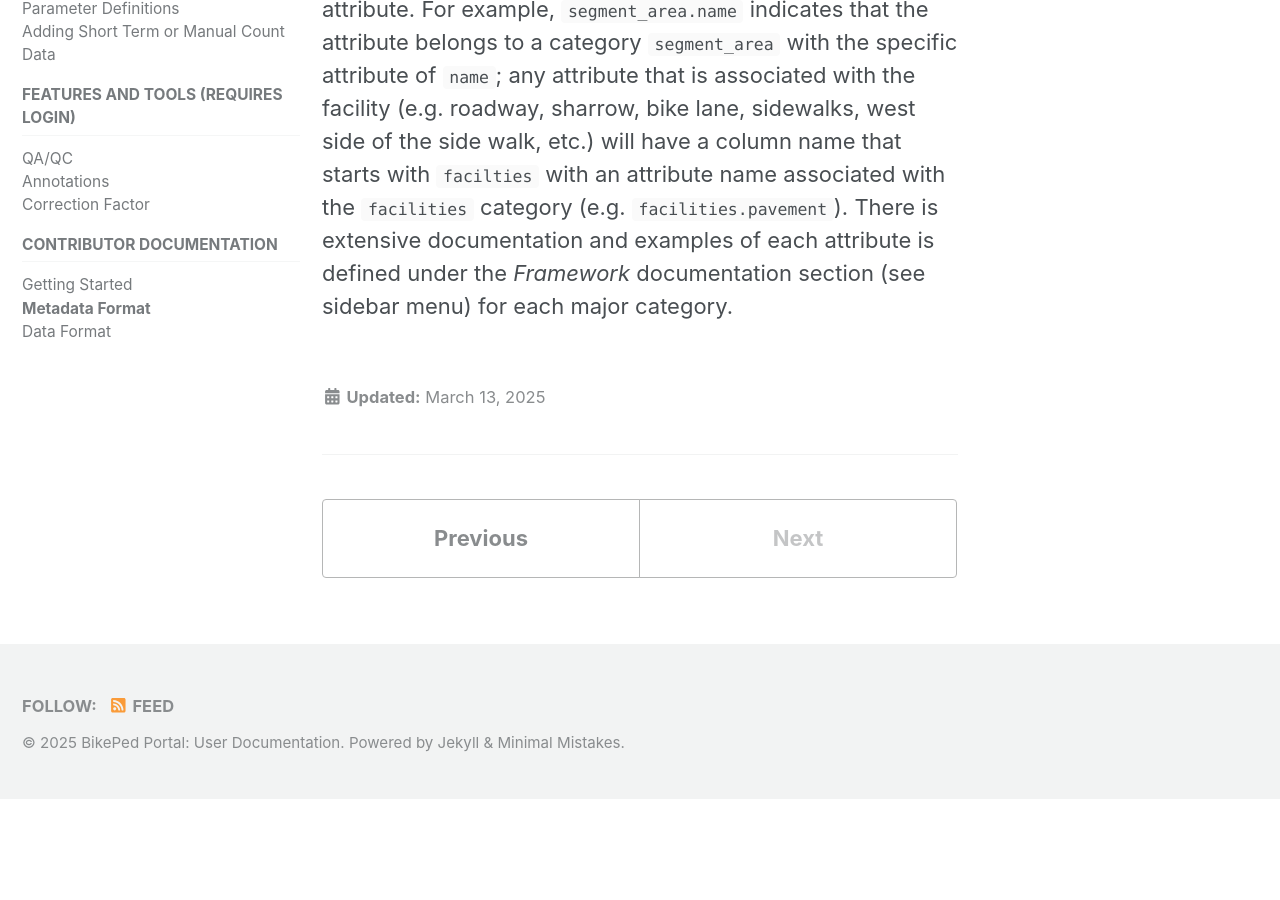
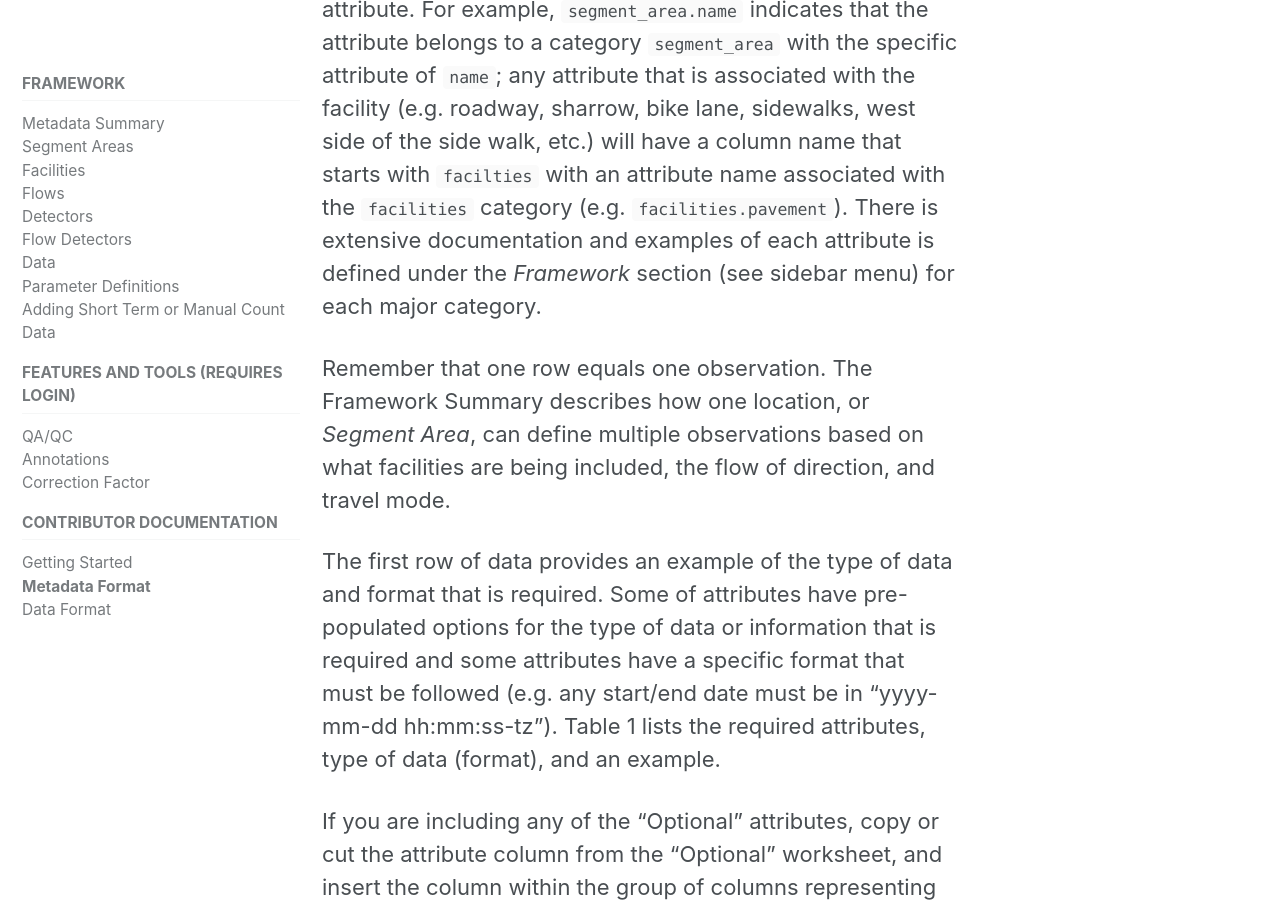
Before and after one commit to PSUTrec/documentation, a Jekyll site: the page built from _documents/13-metadata-format.md, in a window 1280 px wide and 900 px high, scrolled down 462 px. Built offline with Jekyll 4.4.1, drawn with Linux system fonts in a browser that asks for light colours; nearby versions of some CDN libraries; before the commit the page ends 1260 px from its top, so only the background shows below that; some of the changed text lies outside the part shown.

Commit message:
added to metadata format

```diff
--- a/_documents/13-metadata-format.md
+++ b/_documents/13-metadata-format.md
@@ -4,4 +4,10 @@ title: "Metadata for Manual Counts"
 
 Metadata is the data about the location of where counts are being observed. The more metadata that is provided, the more context is given about the location. The _metadata\_template.xlsx_ file contains two worksheets described as "Required" and "Optional". In BikePed Portal, there is a set number of required attributes and a number of optional attributes that can also be included.
 
-Each column is named by a category and a descriptive attribute. For example, `segment_area.name` indicates that the attribute belongs to a category `segment_area` with the specific attribute of `name`; any attribute that is associated with the facility (e.g. roadway, sharrow, bike lane, sidewalks, west side of the side walk, etc.) will have a column name that starts with `facilties` with an attribute name associated with the `facilities` category (e.g. `facilities.pavement`). There is extensive documentation and examples of each attribute is defined under the _Framework_ documentation section (see sidebar menu) for each major category.
+Each column is named by a category and a descriptive attribute. For example, `segment_area.name` indicates that the attribute belongs to a category `segment_area` with the specific attribute of `name`; any attribute that is associated with the facility (e.g. roadway, sharrow, bike lane, sidewalks, west side of the side walk, etc.) will have a column name that starts with `facilties` with an attribute name associated with the `facilities` category (e.g. `facilities.pavement`). There is extensive documentation and examples of each attribute is defined under the _Framework_ section (see sidebar menu) for each major category.
+
+Remember that one row equals one observation. The Framework Summary describes how one location, or _Segment Area_, can define multiple observations based on what facilities are being included, the flow of direction, and travel mode.
+
+The first row of data provides an example of the type of data and format that is required. Some of attributes have pre-populated options for the type of data or information that is required and some attributes have a specific format that must be followed (e.g. any start/end date must be in "yyyy-mm-dd hh:mm:ss-tz"). Table 1 lists the required attributes, type of data (format), and an example.
+
+If you are including any of the "Optional" attributes, copy or cut the attribute column from the "Optional" worksheet, and insert the column within the group of columns representing that particular category.
```
